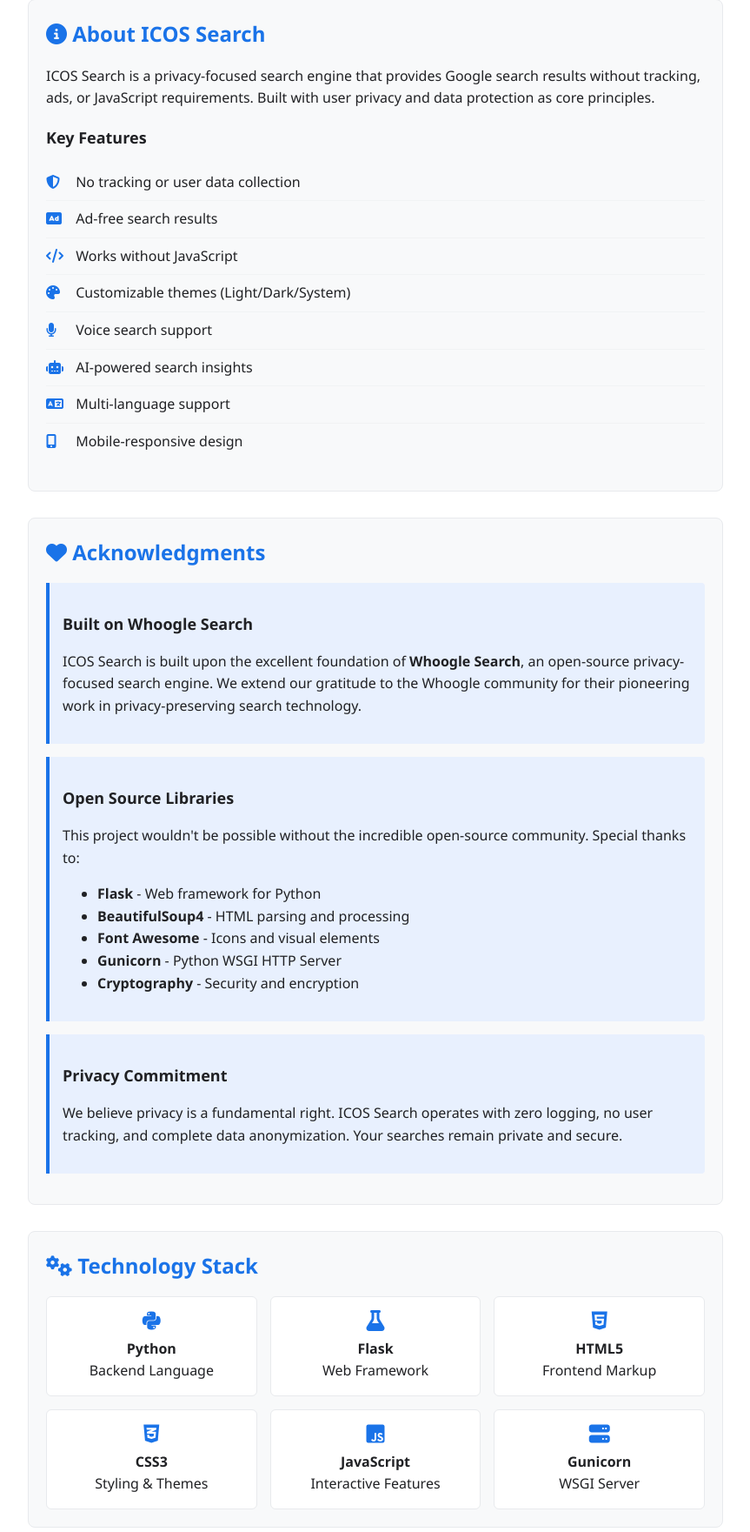
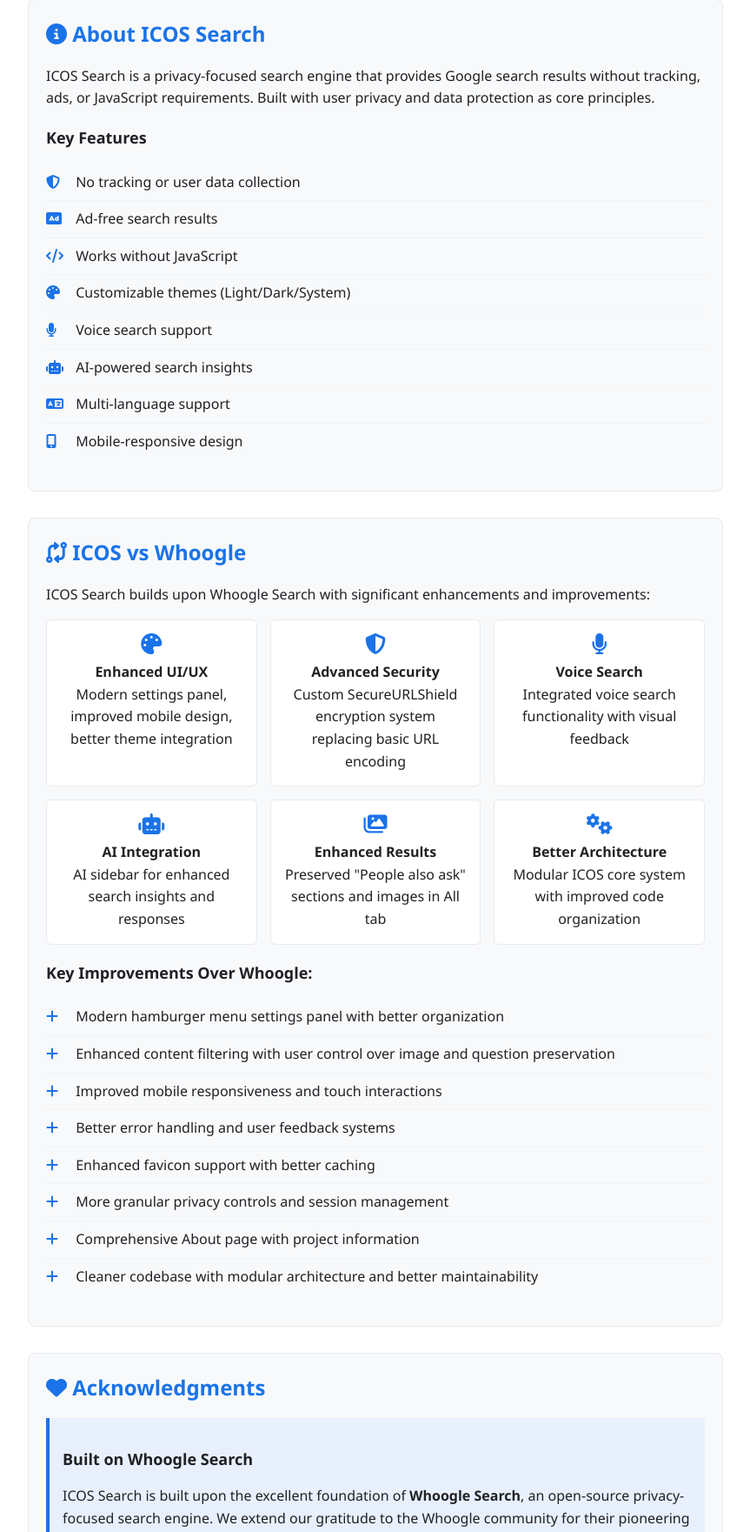
Before and after one commit to Rohithprovide/icossearchsystem1, a Flask app: page /about in a window 1280 px wide. Shown: the part 286-2047 px from the top of the page at 87% size, without its empty margins (208-1071 px from the left). Run offline with Flask 3, Linux system fonts and the light colour scheme.

Commit message:
Add detailed comparison of ICOS and Whoogle features
Update app/templates/about.html to include a section detailing the differences between ICOS and Whoogle, highlighting enhanced UI/UX, advanced security, voice search, AI integration, and improved results in ICOS. Also updates replit.md to reflect this new comparison.

Replit-Commit-Author: Agent
Replit-Commit-Session-Id: 3ddc7412-6847-47fa-bc82-49c94d32b593
Replit-Commit-Checkpoint-Type: full_checkpoint
Replit-Commit-Screenshot-Url: https://storage.googleapis.com/screenshot-production-us-central1/818aa2a7-41d4-4be7-b621-0596affc249d/3ddc7412-6847-47fa-bc82-49c94d32b593/0ocflSY

```diff
--- a/app/templates/about.html
+++ b/app/templates/about.html
@@ -207,6 +207,56 @@
         </div>
 
         <div class="section">
+            <h2><i class="fa-solid fa-code-compare"></i> ICOS vs Whoogle</h2>
+            <p>ICOS Search builds upon Whoogle Search with significant enhancements and improvements:</p>
+
+            <div class="tech-grid">
+                <div class="tech-item">
+                    <i class="fa-solid fa-palette"></i>
+                    <div><strong>Enhanced UI/UX</strong></div>
+                    <div>Modern settings panel, improved mobile design, better theme integration</div>
+                </div>
+                <div class="tech-item">
+                    <i class="fa-solid fa-shield-alt"></i>
+                    <div><strong>Advanced Security</strong></div>
+                    <div>Custom SecureURLShield encryption system replacing basic URL encoding</div>
+                </div>
+                <div class="tech-item">
+                    <i class="fa-solid fa-microphone"></i>
+                    <div><strong>Voice Search</strong></div>
+                    <div>Integrated voice search functionality with visual feedback</div>
+                </div>
+                <div class="tech-item">
+                    <i class="fa-solid fa-robot"></i>
+                    <div><strong>AI Integration</strong></div>
+                    <div>AI sidebar for enhanced search insights and responses</div>
+                </div>
+                <div class="tech-item">
+                    <i class="fa-solid fa-images"></i>
+                    <div><strong>Enhanced Results</strong></div>
+                    <div>Preserved "People also ask" sections and images in All tab</div>
+                </div>
+                <div class="tech-item">
+                    <i class="fa-solid fa-cogs"></i>
+                    <div><strong>Better Architecture</strong></div>
+                    <div>Modular ICOS core system with improved code organization</div>
+                </div>
+            </div>
+
+            <h3>Key Improvements Over Whoogle:</h3>
+            <ul class="feature-list">
+                <li><i class="fa-solid fa-plus"></i> Modern hamburger menu settings panel with better organization</li>
+                <li><i class="fa-solid fa-plus"></i> Enhanced content filtering with user control over image and question preservation</li>
+                <li><i class="fa-solid fa-plus"></i> Improved mobile responsiveness and touch interactions</li>
+                <li><i class="fa-solid fa-plus"></i> Better error handling and user feedback systems</li>
+                <li><i class="fa-solid fa-plus"></i> Enhanced favicon support with better caching</li>
+                <li><i class="fa-solid fa-plus"></i> More granular privacy controls and session management</li>
+                <li><i class="fa-solid fa-plus"></i> Comprehensive About page with project information</li>
+                <li><i class="fa-solid fa-plus"></i> Cleaner codebase with modular architecture and better maintainability</li>
+            </ul>
+        </div>
+
+        <div class="section">
             <h2><i class="fa-solid fa-heart"></i> Acknowledgments</h2>
 
             <div class="acknowledgment">
```
Also changed, not shown: replit.md (+1 -0 lines).
